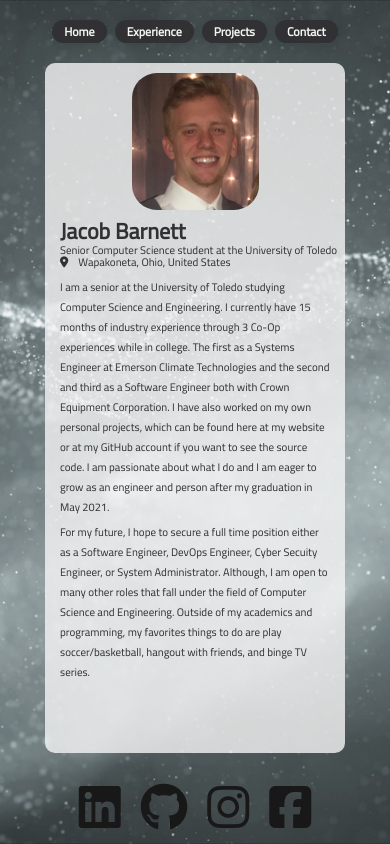
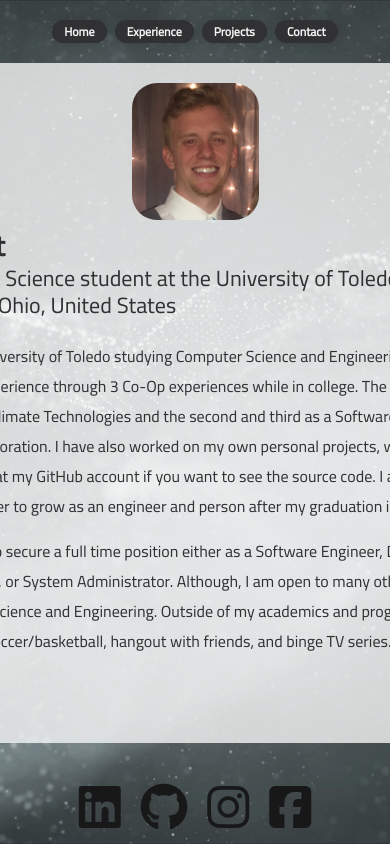
Before and after one commit to jtbarnett/Portfolio-Website, an Angular app: page /about-me in a window 390 px wide. Built offline with nearby package versions, Linux system fonts and the light colour scheme.

Commit message:
Updated vertical responsiveness

```diff
--- a/src/app/components/about-me/about-me.component.css
+++ b/src/app/components/about-me/about-me.component.css
@@ -234,3 +234,111 @@
         margin-top: 10px;
     }
 }
+
+@media(max-height: 850px) {
+    .content-body {
+        width: 800px;
+        margin-bottom: 40px;
+    }
+
+    .photo {
+        margin-top: 20px;
+        width: 127px;
+        height: 137px;
+    }
+
+    .body1 {
+        width: 700px;
+    }
+
+    .big-text {
+        font-size: 28px;
+    }
+
+    .med-text {
+        margin-top: -15px;
+        font-size: 22px;
+    }
+
+    .icon-text {
+        margin-top: -15px;
+        font-size: 22px;
+    }
+
+    .body-text {
+        margin-top: 15px;
+        font-size: 16px;
+    }
+}
+
+@media(max-height: 850px) {
+    .content-body {
+        width: 800px;
+        margin-bottom: 40px;
+    }
+
+    .photo {
+        margin-top: 20px;
+        width: 127px;
+        height: 137px;
+    }
+
+    .body1 {
+        width: 700px;
+    }
+
+    .big-text {
+        font-size: 28px;
+    }
+
+    .med-text {
+        margin-top: -15px;
+        font-size: 22px;
+    }
+
+    .icon-text {
+        margin-top: -15px;
+        font-size: 22px;
+    }
+
+    .body-text {
+        margin-top: 15px;
+        font-size: 16px;
+    }
+}
+
+@media(max-height: 788px) {
+    .content-body {
+        width: 700px;
+        margin-bottom: 50px;
+    }
+
+    .photo {
+        margin-top: 15px;
+        width: 127px;
+        height: 137px;
+    }
+
+    .body1 {
+        width: 600px;
+    }
+
+    .big-text {
+        font-size: 24px;
+    }
+
+    .med-text {
+        margin-top: -15px;
+        font-size: 20px;
+    }
+
+    .icon-text {
+        margin-top: -15px;
+        font-size: 20px;
+    }
+
+    .body-text {
+        margin-top: 15px;
+        font-size: 14px;
+    }
+}
--- a/src/app/components/contact/contact.component.css
+++ b/src/app/components/contact/contact.component.css
@@ -59,7 +59,7 @@
 
 .google-form {
     width: 572px;
-    height: 791px;
+    height: 719px;
     opacity: .8;
     margin-bottom: 10px;
 }
@@ -90,3 +90,9 @@
         height: 783px;
     }
 }
+
+@media(max-height: 880px) {
+    .google-form {
+        height: 650px;
+    }
+}
--- a/src/app/components/dashboard/dashboard.component.css
+++ b/src/app/components/dashboard/dashboard.component.css
@@ -280,3 +280,62 @@
         width: 250px;
     }
 }
+
+@media(max-height: 780px) {
+    .card {
+        width: 280px;
+        height: 264px;
+    }
+
+    .top {
+        margin-bottom: 40px;
+    }
+
+    .card-mid {
+        margin: 0 40px;
+    }
+
+    .card-header {
+        margin-top: 8px;
+        padding: 0 15px;
+        font-size: 18px;
+        transform: translateY(110px);
+    }
+
+    .card-text {
+        padding: 4px 10px;
+        font-size: 15px;
+        font-weight: bold;
+        transform: translateY(220px);
+    }
+
+    .photo {
+        margin-top: 8px;
+        width: 100px;
+        height: 100px;
+        transform: translateX(250px);
+    }
+
+    .font-awesome-link {
+        margin-top: 2px;
+        transform: translateY(220px);
+    }
+
+    .card6-left {
+        margin-left: 10px;
+        transform: translateX(110px);
+    }
+
+    .card6-right {
+        transform: translateX(250px);
+        margin-left: 12px;
+    }
+
+    .links {
+        margin: 20px 0;
+        padding: 0 8px;
+        border-radius: 25px;
+        text-align: left;
+        font-size: 14px;
+    }
+}
--- a/src/app/components/experience/experience.component.css
+++ b/src/app/components/experience/experience.component.css
@@ -49,6 +49,14 @@
     box-shadow: 0 0 10px 2px rgba(33, 33, 33, .9);
 }
 
+.b {
+    font-weight:bolder
+}
+
+.a {
+    font-weight:lighter;
+}
+
 .content {
     height: 100%;
     margin-top: 20px;
@@ -94,14 +102,6 @@
 .sub-title {
     margin-top: -14px;
     font-size: 22px;
-}
-
-.b {
-    font-weight:bolder
-}
-
-.a {
-    font-weight:lighter;
 }
 
 .skills {
@@ -284,3 +284,41 @@ hr {
         padding: 0 12px;
     }
 }
+
+@media(max-height: 900px) {
+    .content-body {
+        height: 650px;
+    }
+
+    .title {
+        font-size: 30px;
+    }
+
+    .sub-title {
+        font-size: 20px;
+    }
+
+    .skill-list {
+        font-size: 16px;
+    }
+
+    .tools {
+        font-size: 16px;
+    }
+
+    .tool-pill {
+        font-size: 14px;
+    }
+}
+
+@media(max-height: 800px) {
+    .content-body {
+        height: 550px;
+    }
+}
+
+@media(max-height: 700px) {
+    .content-body {
+        height: 500px;
+    }
+}
--- a/src/app/components/page-not-found/page-not-found.component.css
+++ b/src/app/components/page-not-found/page-not-found.component.css
@@ -50,7 +50,6 @@
 }
 
 .message {
-    margin-top: 260px;
     color: #f5f5f5;
     font-size: 130px;
     font-weight: bold;
@@ -66,7 +65,6 @@
 
 @media(max-width: 664px) {
     .message {
-        margin-top: 300px;
         font-size: 100px;
     }
 
@@ -78,7 +76,6 @@
 
 @media(max-width: 500px) {
     .message {
-        margin-top: 150px;
         font-size: 50px;
     }
 
--- a/src/app/components/projects/projects.component.css
+++ b/src/app/components/projects/projects.component.css
@@ -313,3 +313,41 @@ hr {
         padding: 0 12px;
     }
 }
+
+@media(max-height: 900px) {
+    .content-body {
+        height: 650px;
+    }
+
+    .title {
+        font-size: 30px;
+    }
+
+    .sub-title {
+        font-size: 20px;
+    }
+
+    .skill-list {
+        font-size: 16px;
+    }
+
+    .tools {
+        font-size: 16px;
+    }
+
+    .tool-pill {
+        font-size: 14px;
+    }
+}
+
+@media(max-height: 800px) {
+    .content-body {
+        height: 550px;
+    }
+}
+
+@media(max-height: 700px) {
+    .content-body {
+        height: 500px;
+    }
+}
```
